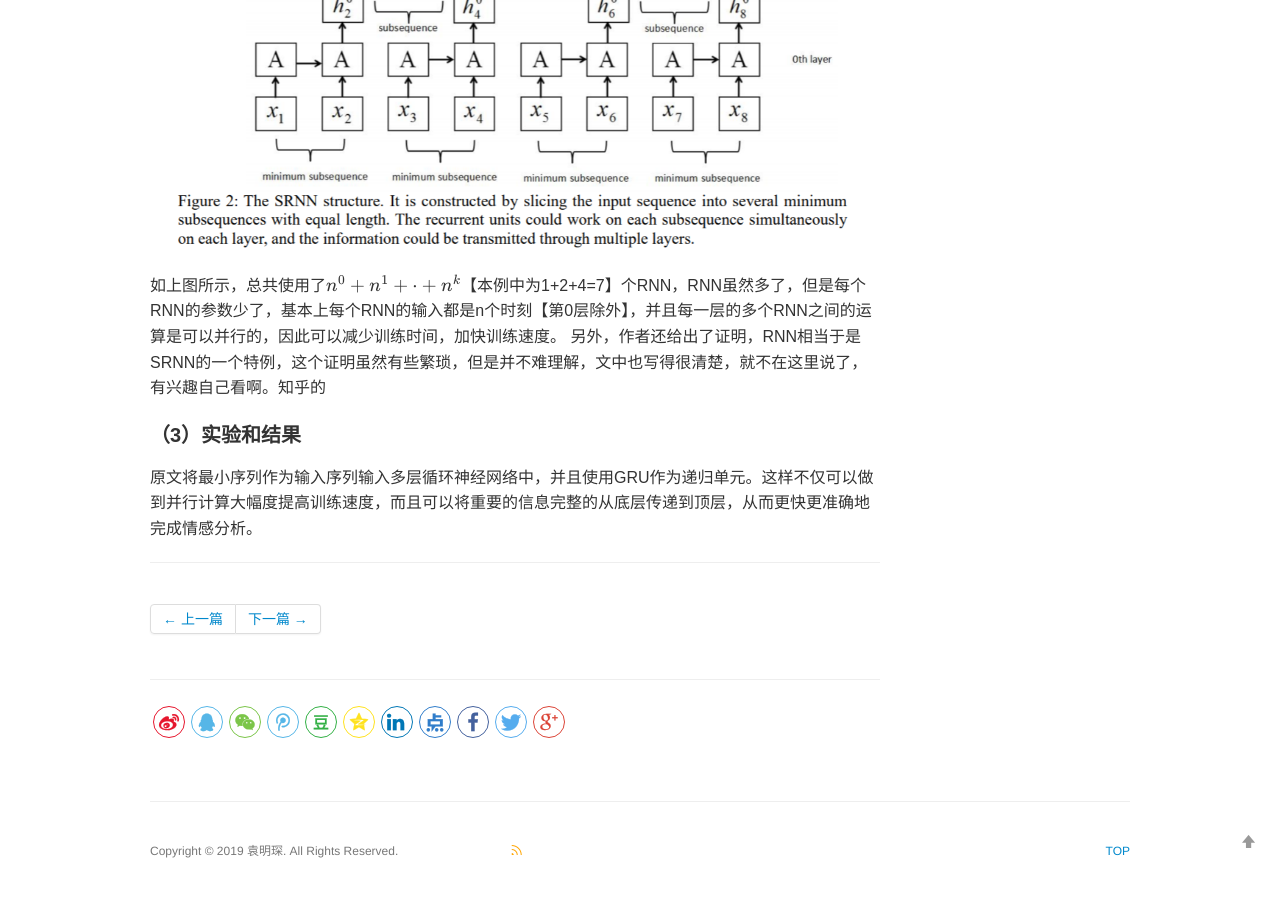
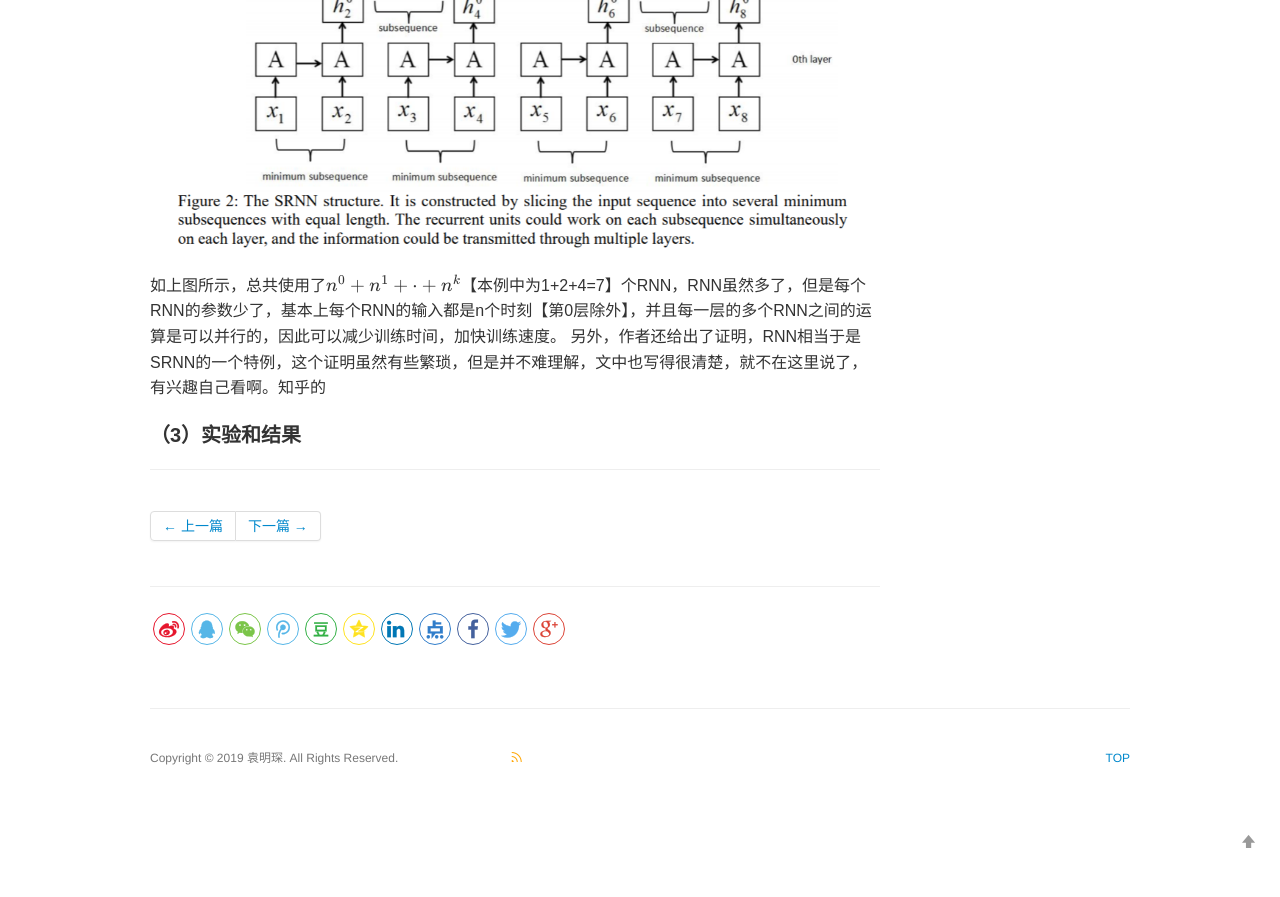
Before and after one commit to yuanmingchen/yuanmingchen.github.io, a Jekyll site: the page built from _posts/2019-04-16-Sliced Recurrent Neural Networks.md, in a window 1280 px wide and 900 px high, scrolled down 1274 px. Shown: the top 897 px of the window. Built offline with Jekyll 4.4.1, drawn with Linux system fonts in a browser that asks for light colours; formulas are drawn with MathJax 3; comment, search, counter and statistics services are not loaded; after the commit the page ends 2081 px from its top, so only the background shows below that.

Commit message:
Updates _posts/2019-04-16-Sliced Recurrent Neural Networks.md
Auto commit by GitBook Editor

```diff
--- a/_posts/2019-04-16-Sliced Recurrent Neural Networks.md
+++ b/_posts/2019-04-16-Sliced Recurrent Neural Networks.md
@@ -27,6 +27,3 @@ RNN处理句子的过程实际上就类似于上述切片过程的逆过程，
  如上图所示，总共使用了$n^0+n^1+\cdot+n^k$【本例中为1+2+4=7】个RNN，RNN虽然多了，但是每个RNN的参数少了，基本上每个RNN的输入都是n个时刻【第0层除外】，并且每一层的多个RNN之间的运算是可以并行的，因此可以减少训练时间，加快训练速度。
  另外，作者还给出了证明，RNN相当于是SRNN的一个特例，这个证明虽然有些繁琐，但是并不难理解，文中也写得很清楚，就不在这里说了，有兴趣自己看啊。知乎的
 #### （3）实验和结果
-
-
-原文将最小序列作为输入序列输入多层循环神经网络中，并且使用GRU作为递归单元。这样不仅可以做到并行计算大幅度提高训练速度，而且可以将重要的信息完整的从底层传递到顶层，从而更快更准确地完成情感分析。
```
